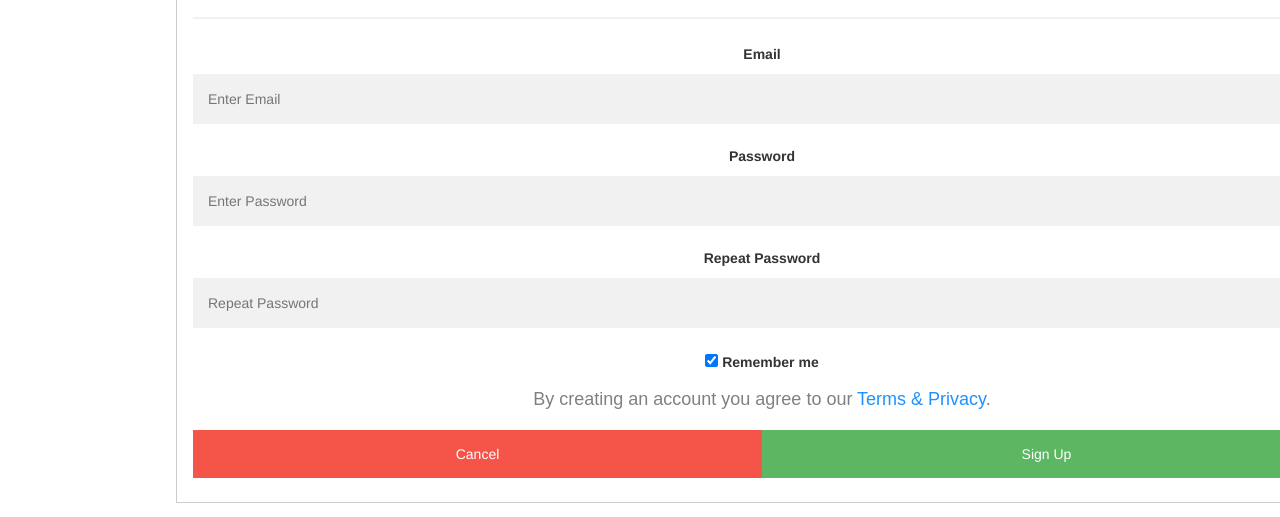
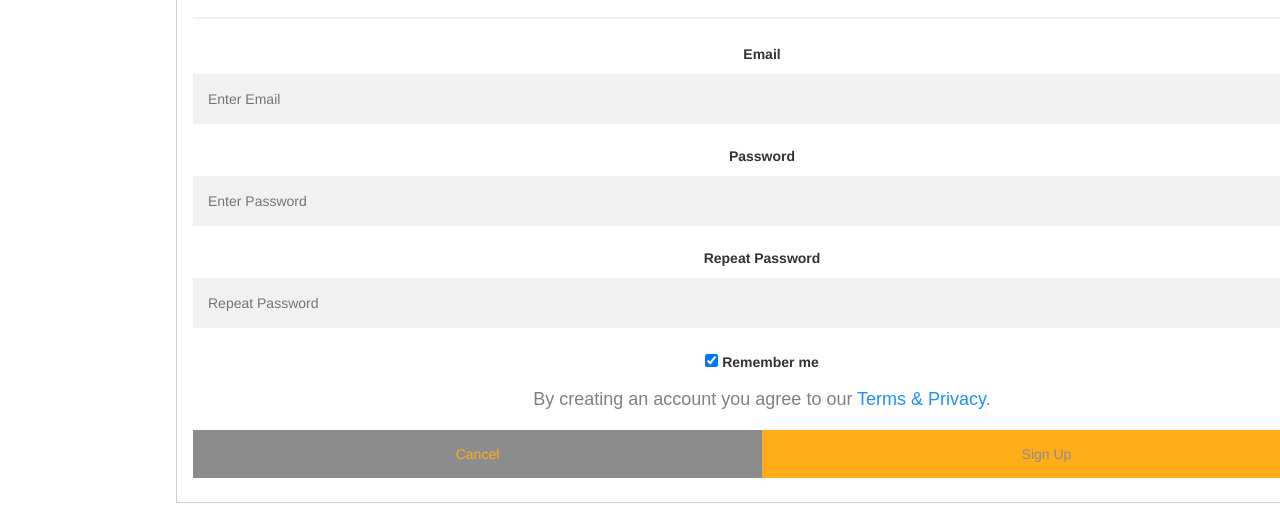
Before and after one commit to BryPort/cfg-project-1, a plain HTML site: page getinvolved.html in a window 1280 px wide. Shown: the part 519-1036 px from the top of the page. Drawn offline with nearby package versions, Linux system fonts and the light colour scheme.

Commit message:
made header image a home button

```diff
--- a/css/index.css
+++ b/css/index.css
@@ -162,8 +162,8 @@ hr {
 
 /* Set a style for all buttons */
 .signupbtn {
-  background-color: #4CAF50;
-  color: white;
+  background-color: orange;
+  color: grey;
   padding: 14px 20px;
   margin: 8px 0;
   border: none;
@@ -179,8 +179,8 @@ button:hover {
 }
 
 .cancelbtn {
-  background-color: #f44336;
-  color: white;
+  background-color: grey;
+  color: orange;
   padding: 14px 20px;
   margin: 8px 0;
   border: none;
--- a/getinvolved.html
+++ b/getinvolved.html
@@ -8,8 +8,9 @@
 <title> Bitesize PhD </title>
 </head>
 <header>
-  <img src="images/Bitesize_logo.png" alt="Bitesize logo" class="header"> </header>
-
+  <a href="index.html" >
+  <img src="images/Bitesize_logo.png" alt="Bitesize logo" class="header" > </header>
+</a>
 <body>
 
 
```
Also changed, not shown: about.html (+2 -1 lines), index.html (+4 -3 lines).
